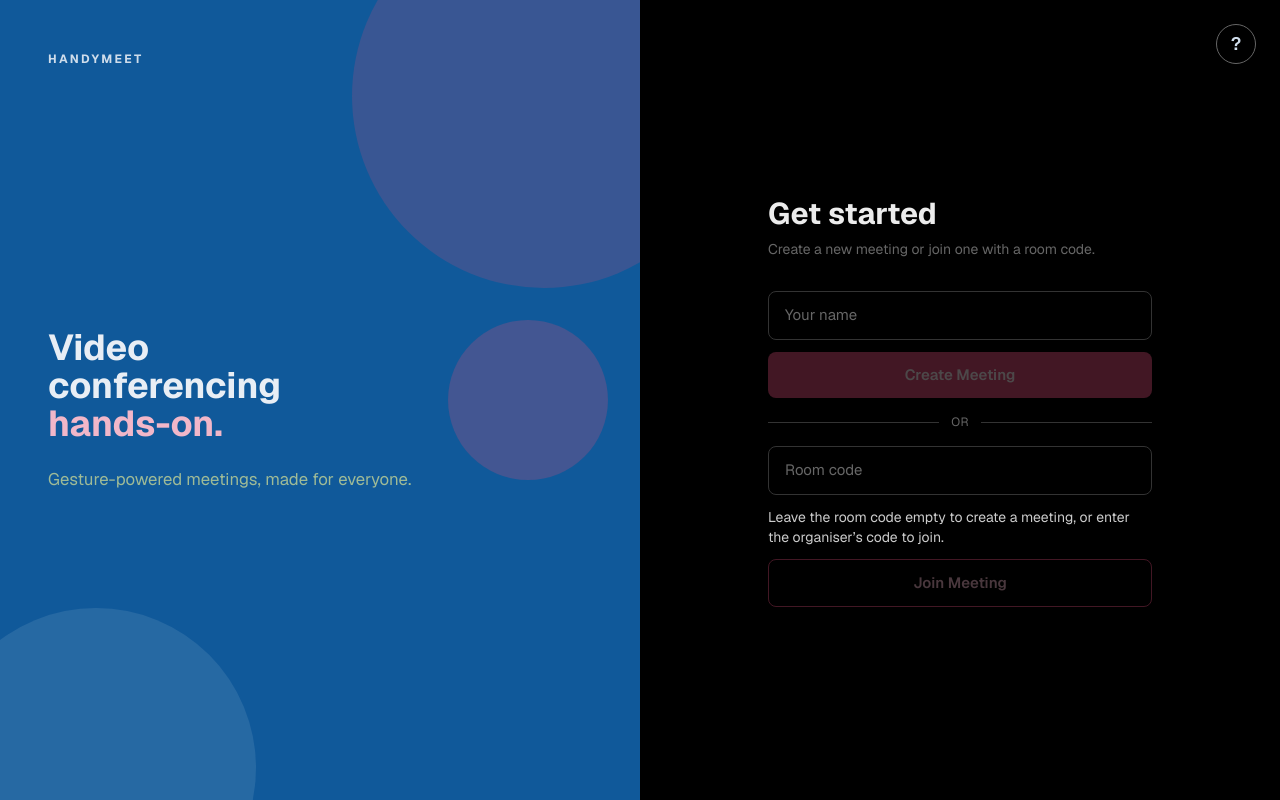
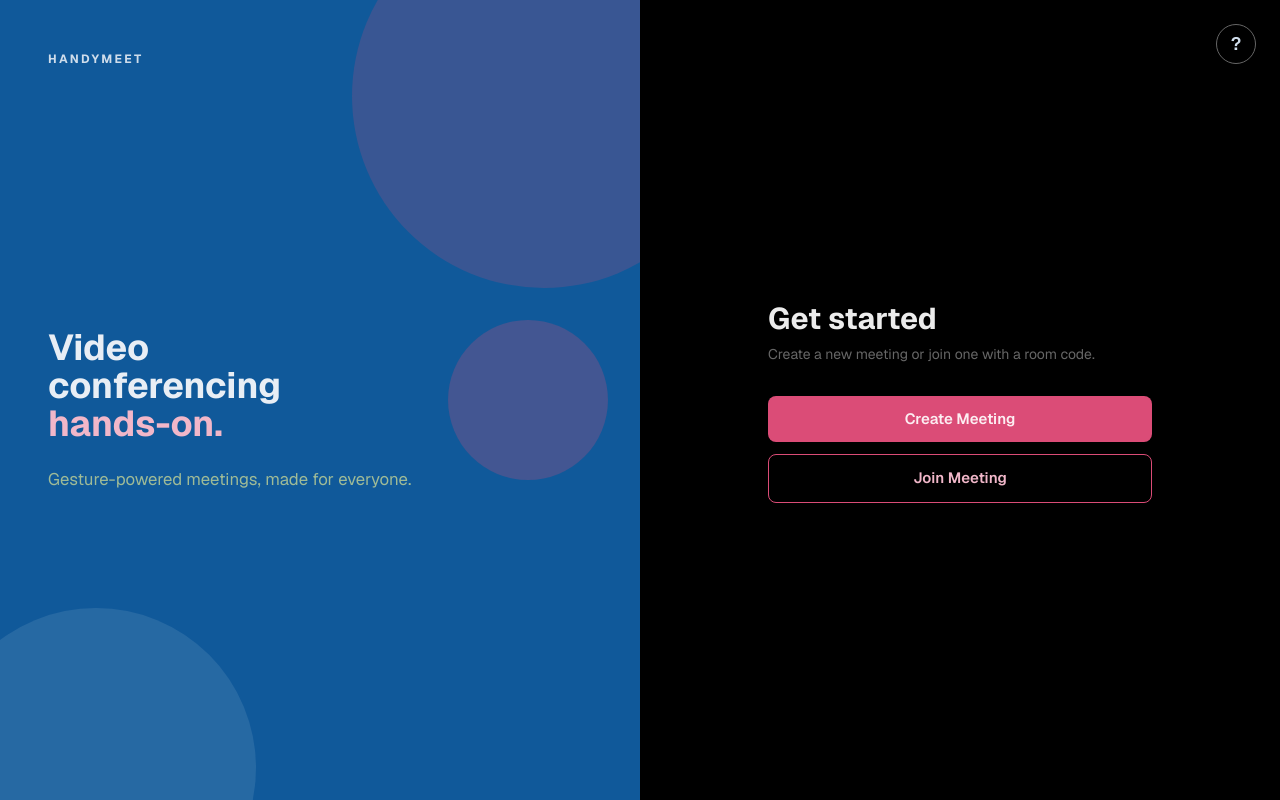
Before and after one commit to Monash-FIT3170/2026W1-HandyMeet, a Next.js app: page / in a window 1280 px wide. Built offline with nearby package versions, Linux system fonts and the light colour scheme.

Commit message:
14yhc7kpqaz- Show Create/Join meeting inputs only after selecting one of the buttons.
- Input forms were visible at all times so now the homepage only shows the buttons to create or join a meeting.
- Choosing one of the buttons will then reveal the input forms with the option to go back.

```diff
--- a/components/JoinForm.tsx
+++ b/components/JoinForm.tsx
@@ -11,17 +11,25 @@ function generateRoomCode(): string {
 const inputClass =
   'w-full bg-neutral-900 border border-neutral-800 rounded-lg px-4 py-3 text-neutral-100 text-[15px] outline-none focus:border-primary-500 transition-colors placeholder:text-neutral-600';
 
+type Mode = 'select' | 'create' | 'join';
+
 export default function JoinForm() {
+  const [mode, setMode] = useState<Mode>('select');
   const [username, setUsername] = useState('');
   const [roomCode, setRoomCode] = useState('');
   const router = useRouter();
 
+  function goBack() {
+    setMode('select');
+    setRoomCode('');
+  }
+
   function createRoom(e: React.BaseSyntheticEvent) {
     e.preventDefault();
     if (!username.trim()) return;
-    const code = generateRoomCode();
+    const code = roomCode.trim() || generateRoomCode();
     router.push(
-      `/room/${code}?username=${encodeURIComponent(username.trim())}`,
+      `/room/${encodeURIComponent(code)}?username=${encodeURIComponent(username.trim())}`,
     );
   }
 
@@ -101,13 +109,66 @@ export default function JoinForm() {
             </p>
           </div>
 
+          {mode !== 'select' && (
+            <button
+              type="button"
+              onClick={goBack}
+              className="text-neutral-600 hover:text-neutral-300 text-sm mb-4 transition-colors cursor-pointer"
+            >
+              ← Back
+            </button>
+          )}
+
           <h2 className="text-xl font-bold text-neutral-100 mb-1">
-            Get started
+            {mode === 'select' && 'Get started'}
+            {mode === 'create' && 'Create a meeting'}
+            {mode === 'join' && 'Join a meeting'}
           </h2>
           <p className="text-neutral-600 text-sm mb-8">
-            Create a new meeting or join one with a room code.
+            {mode === 'select' &&
+              'Create a new meeting or join one with a room code.'}
+            {mode === 'create' &&
+              "Choose a room code, or leave it blank and we'll generate one."}
+            {mode === 'join' &&
+              'Enter the room code your host shared with you.'}
           </p>
 
+          {mode === 'select' && (
+            <div className="flex flex-col gap-3">
+              <button
+                type="button"
+                onClick={() => setMode('create')}
+                className="w-full rounded-lg px-5 py-3 text-[15px] font-semibold transition-colors cursor-pointer"
+                style={{ backgroundColor: '#DB4C77', color: '#FCEEF2' }}
+                onMouseEnter={(e) =>
+                  (e.currentTarget.style.backgroundColor = '#E88DA8')
+                }
+                onMouseLeave={(e) =>
+                  (e.currentTarget.style.backgroundColor = '#DB4C77')
+                }
+              >
+                Create Meeting
+              </button>
+
+              <button
+                type="button"
+                onClick={() => setMode('join')}
+                className="w-full rounded-lg px-5 py-3 text-[15px] font-semibold border transition-colors cursor-pointer"
+                style={{ borderColor: '#DB4C77', color: '#F1B7C9' }}
+                onMouseEnter={(e) =>
+                  (e.currentTarget.style.backgroundColor =
+                    'rgba(219, 76, 119, 0.1)')
+                }
+                onMouseLeave={(e) =>
+                  (e.currentTarget.style.backgroundColor = 'transparent')
+                }
+              >
+                Join Meeting
+              </button>
+            </div>
+          )}
+
+          {mode === 'create' && (
             <div className="flex flex-col gap-3">
               <input
                 className={inputClass}
@@ -117,6 +178,18 @@ export default function JoinForm() {
                 value={username}
                 onChange={(e) => setUsername(e.target.value)}
                 maxLength={50}
+                autoComplete="off"
+                autoFocus
+              />
+
+              <input
+                className={inputClass}
+                type="text"
+                aria-label="Room code (optional)"
+                placeholder="Room code (optional)"
+                value={roomCode}
+                onChange={(e) => setRoomCode(e.target.value.toUpperCase())}
+                maxLength={20}
                 autoComplete="off"
               />
 
@@ -135,50 +208,51 @@ export default function JoinForm() {
               >
                 Create Meeting
               </button>
+            </div>
+          )}
 
-            <div className="flex items-center gap-3 my-1">
-              <div className="h-px flex-1 bg-neutral-800" />
-              <span className="text-xs uppercase tracking-wide text-neutral-600">
-                or
-              </span>
-              <div className="h-px flex-1 bg-neutral-800" />
-            </div>
+          {mode === 'join' && (
+            <div className="flex flex-col gap-3">
+              <input
+                className={inputClass}
+                type="text"
+                aria-label="Your name"
+                placeholder="Your name"
+                value={username}
+                onChange={(e) => setUsername(e.target.value)}
+                maxLength={50}
+                autoComplete="off"
+                autoFocus
+              />
 
-            <div className="flex gap-2">
               <input
-                className={`${inputClass} flex-1 min-w-0`}
+                className={inputClass}
                 type="text"
                 aria-label="Room code"
-                aria-describedby="room-code-help"
                 placeholder="Room code"
                 value={roomCode}
                 onChange={(e) => setRoomCode(e.target.value.toUpperCase())}
                 maxLength={20}
                 autoComplete="off"
               />
-            </div>
 
-            <p id="room-code-help" className="text-sm text-neutral-200">
-              Leave the room code empty to create a meeting, or enter the
-              organiser’s code to join.
-            </p>
               <button
                 type="button"
                 disabled={!canJoin}
                 onClick={joinRoom}
-              className="w-full rounded-lg px-5 py-3 text-[15px] font-semibold border transition-colors disabled:opacity-30 disabled:cursor-not-allowed cursor-pointer"
-              style={{ borderColor: '#DB4C77', color: '#F1B7C9' }}
+                className="w-full rounded-lg px-5 py-3 text-[15px] font-semibold transition-colors disabled:opacity-30 disabled:cursor-not-allowed cursor-pointer"
+                style={{ backgroundColor: '#DB4C77', color: '#FCEEF2' }}
                 onMouseEnter={(e) =>
-                (e.currentTarget.style.backgroundColor =
-                  'rgba(219, 76, 119, 0.1)')
+                  (e.currentTarget.style.backgroundColor = '#E88DA8')
                 }
                 onMouseLeave={(e) =>
-                (e.currentTarget.style.backgroundColor = 'transparent')
+                  (e.currentTarget.style.backgroundColor = '#DB4C77')
                 }
               >
                 Join Meeting
               </button>
             </div>
+          )}
         </div>
       </div>
     </div>
```
Lines whose indentation alone changed are shown as unchanged.
